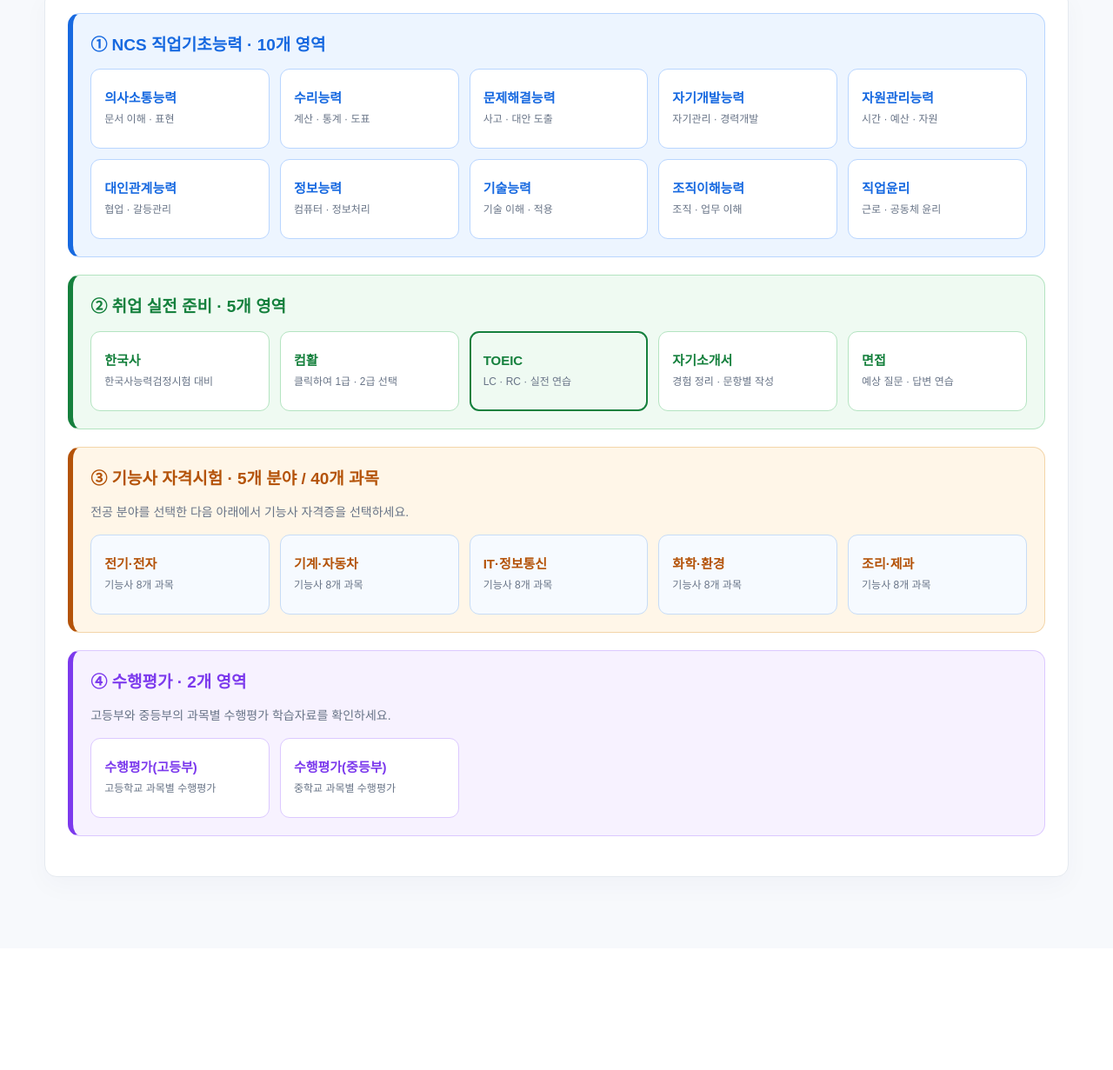
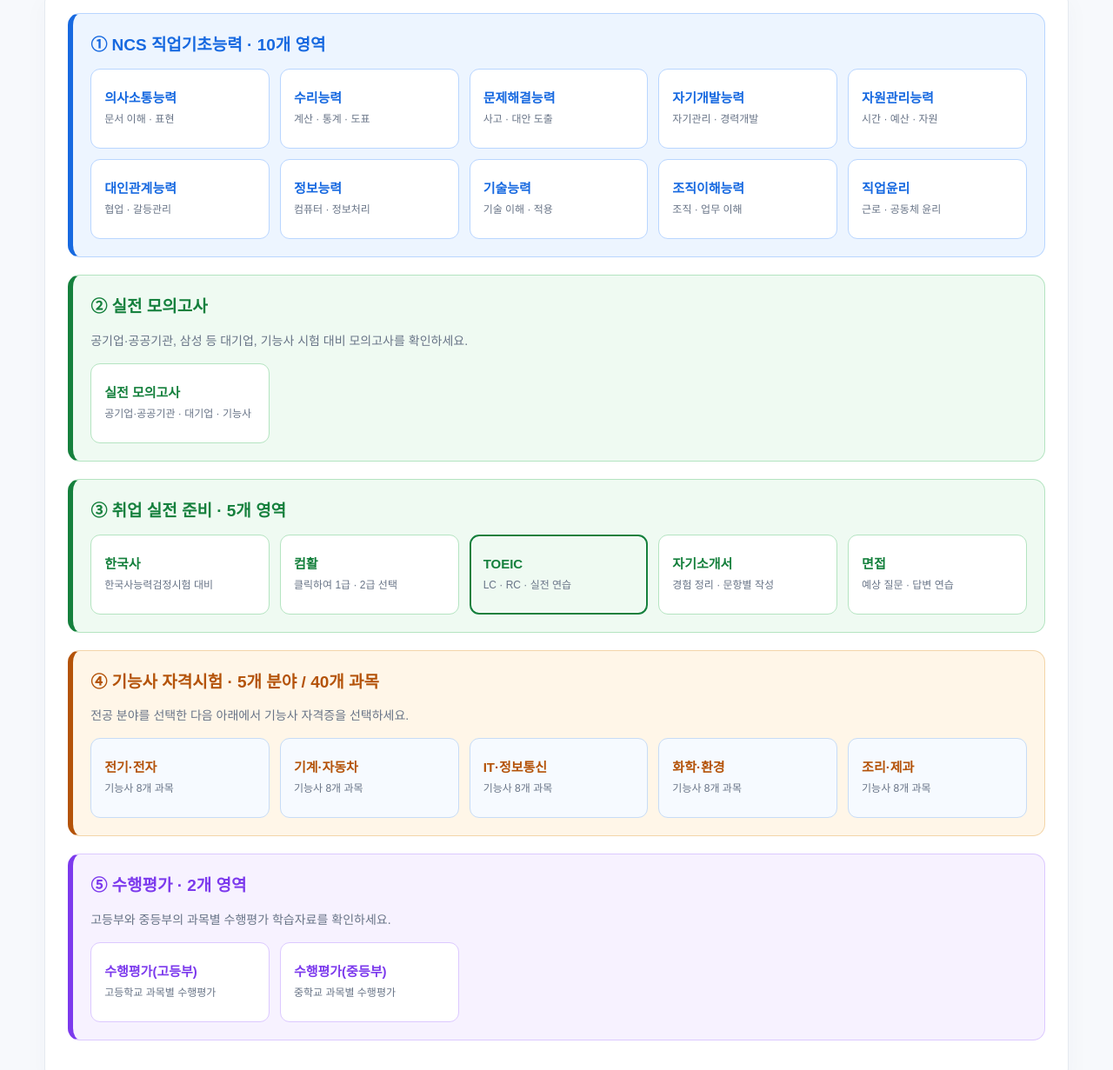
Before and after one commit to jhyh000-rgb/nstudy, a plain HTML site: page 02-bank.html in a window 1280 px wide. Shown: the part 315-1546 px from the top of the page at 87% size. Before the commit the page ends 1406 px from the top, so only its background shows below. Drawn offline with Linux system fonts and the light colour scheme; a script that the page names is missing.

Commit message:
Add files via upload

```diff
--- a/02-bank.html
+++ b/02-bank.html
@@ -123,7 +123,7 @@ body.bank-page nav{flex-wrap:wrap}
 @keyframes bankExpand{from{opacity:.6;transform:translateY(-5px)}to{opacity:1;transform:translateY(0)}}
 @media(max-width:600px){.category-group[data-bank-section]>.bank-results{padding:12px;margin-top:14px}}
 
-/* ④ 수행평가: 기존 문제은행 카드 디자인 유지 */
+/* ⑤ 수행평가: 기존 문제은행 카드 디자인 유지 */
 .bank-group-assessment{--group-color:#7c3aed;--group-light:#f7f2ff;--group-line:#dcc9ff}
 .category-group.bank-group-assessment{padding:20px;border:1px solid var(--group-line);border-left:6px solid var(--group-color);border-radius:14px;background:var(--group-light);margin:0 0 20px}
 .category-group.bank-group-assessment h3{color:var(--group-color);font-size:19px;font-weight:900}
@@ -227,7 +227,10 @@ body.bank-page nav{flex-wrap:wrap}
 <button class="category-card" data-category="조직이해능력"><strong>조직이해능력</strong><small>조직 · 업무 이해</small></button>
 <button class="category-card" data-category="직업윤리"><strong>직업윤리</strong><small>근로 · 공동체 윤리</small></button>
 </div></div>
-<div class="category-group bank-group-career" data-bank-section="career"><h3>② 취업 실전 준비 · 5개 영역</h3><div aria-label="취업 실전 준비 영역" class="category-grid career-grid" id="careerCategoryGrid" role="group">
+<div class="category-group bank-group-career" id="mock-exam-bank" data-bank-section="mock"><h3>② 실전 모의고사</h3><p class="certificate-intro">공기업·공공기관, 삼성 등 대기업, 기능사 시험 대비 모의고사를 확인하세요.</p><div class="category-grid" role="group" aria-label="실전 모의고사">
+<button type="button" class="category-card" data-category="실전 모의고사"><strong>실전 모의고사</strong><small>공기업·공공기관 · 대기업 · 기능사</small></button>
+</div></div>
+<div class="category-group bank-group-career" data-bank-section="career"><h3>③ 취업 실전 준비 · 5개 영역</h3><div aria-label="취업 실전 준비 영역" class="category-grid career-grid" id="careerCategoryGrid" role="group">
 <button class="category-card" data-category="한국사"><strong>한국사</strong><small>한국사능력검정시험 대비</small></button>
 <button class="category-card" id="computerQualificationToggle" type="button" aria-expanded="false" aria-controls="computerQualificationLevels"><strong>컴활</strong><small>클릭하여 1급 · 2급 선택</small></button>
 <button class="category-card active" data-category="TOEIC"><strong>TOEIC</strong><small>LC · RC · 실전 연습</small></button>
@@ -243,7 +246,7 @@ body.bank-page nav{flex-wrap:wrap}
 </div>
 </div>
 
-<div class="category-group bank-group-certificate" id="certificate-bank" data-bank-section="certificate"><h3>③ 기능사 자격시험 · 5개 분야 / 40개 과목</h3><p class="certificate-intro">전공 분야를 선택한 다음 아래에서 기능사 자격증을 선택하세요.</p><div class="category-grid certificate-grid" aria-label="기능사 자격시험 분야" role="group">
+<div class="category-group bank-group-certificate" id="certificate-bank" data-bank-section="certificate"><h3>④ 기능사 자격시험 · 5개 분야 / 40개 과목</h3><p class="certificate-intro">전공 분야를 선택한 다음 아래에서 기능사 자격증을 선택하세요.</p><div class="category-grid certificate-grid" aria-label="기능사 자격시험 분야" role="group">
 <button type="button" class="category-card certificate-category" data-category="기능사 · 전기·전자" data-certificate-group="전기·전자"><strong>전기·전자</strong><small>기능사 8개 과목</small></button>
 <button type="button" class="category-card certificate-category" data-category="기능사 · 기계·자동차" data-certificate-group="기계·자동차"><strong>기계·자동차</strong><small>기능사 8개 과목</small></button>
 <button type="button" class="category-card certificate-category" data-category="기능사 · IT·정보통신" data-certificate-group="IT·정보통신"><strong>IT·정보통신</strong><small>기능사 8개 과목</small></button>
@@ -251,7 +254,7 @@ body.bank-page nav{flex-wrap:wrap}
 <button type="button" class="category-card certificate-category" data-category="기능사 · 조리·제과" data-certificate-group="조리·제과"><strong>조리·제과</strong><small>기능사 8개 과목</small></button>
 </div></div>
 <div class="category-group bank-group-assessment" id="assessment-bank" data-bank-section="assessment">
-<h3>④ 수행평가 · 2개 영역</h3>
+<h3>⑤ 수행평가 · 2개 영역</h3>
 <p class="certificate-intro">고등부와 중등부의 과목별 수행평가 학습자료를 확인하세요.</p>
 <div class="category-grid" aria-label="수행평가 영역" role="group">
 <button type="button" class="category-card" data-category="수행평가(고등부)"><strong>수행평가(고등부)</strong><small>고등학교 과목별 수행평가</small></button>
@@ -262,7 +265,7 @@ body.bank-page nav{flex-wrap:wrap}
 
 <h3 id="commMaterialHeading" hidden></h3><div class="form-actions" style="margin:12px 0"><button type="button" class="btn btn-primary hidden" id="structuredRegisterButton" hidden>게시물 등록</button></div><div class="post-list" id="postList"></div><article class="post-view hidden" id="postView"></article>
 <div class="editor hidden" id="editor" aria-label="PDF 이미지 유튜브 동영상 자료 등록"><form id="postForm"><div class="form-grid">
-<div class="field"><label for="postCategory">과목</label><select id="postCategory"><option>의사소통능력</option><option>수리능력</option><option>문제해결능력</option><option>자기개발능력</option><option>자원관리능력</option><option>대인관계능력</option><option>정보능력</option><option>기술능력</option><option>조직이해능력</option><option>직업윤리</option><option>한국사</option><option>컴활 1급</option><option>컴활 2급</option><option>자기소개서</option><option>면접</option><option>TOEIC</option><option value="기능사 · 전기·전자">기능사 · 전기·전자</option><option value="기능사 · 기계·자동차">기능사 · 기계·자동차</option><option value="기능사 · IT·정보통신">기능사 · IT·정보통신</option><option value="기능사 · 화학·환경">기능사 · 화학·환경</option><option value="기능사 · 조리·제과">기능사 · 조리·제과</option><option value="수행평가(고등부)">수행평가(고등부)</option><option value="수행평가(중등부)">수행평가(중등부)</option></select></div>
+<div class="field"><label for="postCategory">과목</label><select id="postCategory"><option>의사소통능력</option><option>수리능력</option><option>문제해결능력</option><option>자기개발능력</option><option>자원관리능력</option><option>대인관계능력</option><option>정보능력</option><option>기술능력</option><option>조직이해능력</option><option>직업윤리</option><option>실전 모의고사</option><option>한국사</option><option>컴활 1급</option><option>컴활 2급</option><option>자기소개서</option><option>면접</option><option>TOEIC</option><option value="기능사 · 전기·전자">기능사 · 전기·전자</option><option value="기능사 · 기계·자동차">기능사 · 기계·자동차</option><option value="기능사 · IT·정보통신">기능사 · IT·정보통신</option><option value="기능사 · 화학·환경">기능사 · 화학·환경</option><option value="기능사 · 조리·제과">기능사 · 조리·제과</option><option value="수행평가(고등부)">수행평가(고등부)</option><option value="수행평가(중등부)">수행평가(중등부)</option></select></div>
 <div class="field"><label for="postSubcategory">세부 능력</label><select id="postSubcategory"><option value="">세부 능력 / 기능사 과목 선택</option></select></div>
 <div class="field"><label for="postTitle">제목</label><input id="postTitle" maxlength="120" placeholder="게시글 제목을 입력하세요" required=""/></div>
 <div class="field full"><label for="postBody">본문</label><textarea id="postBody" placeholder="학습 내용, 문제, 해설 등을 입력하세요." required=""></textarea></div>
@@ -291,7 +294,7 @@ body.bank-page nav{flex-wrap:wrap}
 <div class="hidden" id="logoutPanel"><p id="logoutMessage" style="margin-bottom:15px">현재 로그인 상태가 아닙니다.</p><button class="btn btn-primary" id="logoutButton" type="button">로그아웃</button></div>
 </div></div>
 <div aria-live="polite" class="toast hidden" id="toast" role="status"></div>
-<script type="module" src="./nstudy-app.js?v=20261106-r2-video-secure-v2"></script>
+<script type="module" src="./nstudy-app.js?v=20261124-mock-exam"></script>
 <script>
 (function(){
   const toggle=document.getElementById('computerQualificationToggle');
@@ -315,7 +318,7 @@ body.bank-page nav{flex-wrap:wrap}
 (function(){
   const results=document.getElementById('bankResults');
   if(!results)return;
-  const sectionClasses=['bank-results-ncs','bank-results-career','bank-results-certificate','bank-results-assessment'];
+  const sectionClasses=['bank-results-ncs','bank-results-career','bank-results-certificate','bank-results-assessment','bank-results-mock'];
   document.querySelectorAll('.category-group[data-bank-section] .category-card[data-category]').forEach(button=>{
     button.addEventListener('click',()=>{
       const section=button.closest('.category-group[data-bank-section]');
--- a/nstudy-app.js
+++ b/nstudy-app.js
@@ -4,6 +4,7 @@ const COMM_COLORS=['#2459a6','#087f8c','#477a36','#9757a7','#b26819','#b23b5a','
 const COMM_CATALOG={'문서이해능력':[], '문서작성능력':[], '경청능력':[], '의사표현능력':[], '기초외국어능력':[], '어휘·어법 집중훈련':[], '독해 유형별 집중훈련':[], '장문·복합문서 독해':[], '실전 모의고사':[]};
 const CERTIFICATE_SUBJECTS={"기능사 · 전기·전자": ["전기기능사", "전자기기기능사", "승강기기능사", "공조냉동기계기능사", "전자캐드기능사"], "기능사 · 기계·자동차": ["컴퓨터응용선반기능사", "컴퓨터응용밀링기능사", "설비보전기능사", "자동차정비기능사", "전산응용기계제도기능사"], "기능사 · IT·정보통신": ["정보처리기능사", "정보기기운용기능사", "통신선로기능사", "컴퓨터그래픽기능사", "전자출판기능사"], "기능사 · 화학·환경": ["위험물기능사", "가스기능사", "환경기능사", "화학분석기능사", "에너지관리기능사"], "기능사 · 조리·제과": ["한식조리기능사", "양식조리기능사", "제빵기능사", "제과기능사", "중식조리기능사"]};
 const STRUCTURED_CATALOGS={
+ '실전 모의고사':{'공기업·공공기관':[], '대기업':[], '기능사':[]},
  '의사소통능력':COMM_CATALOG,
  '수리능력':{'기초연산능력':[], '기초통계능력':[], '도표분석능력':[], '실전모의고사':[]},
  '문제해결능력':{'사고력':[], '문제처리능력':[], '실전모의고사':[]},
```
